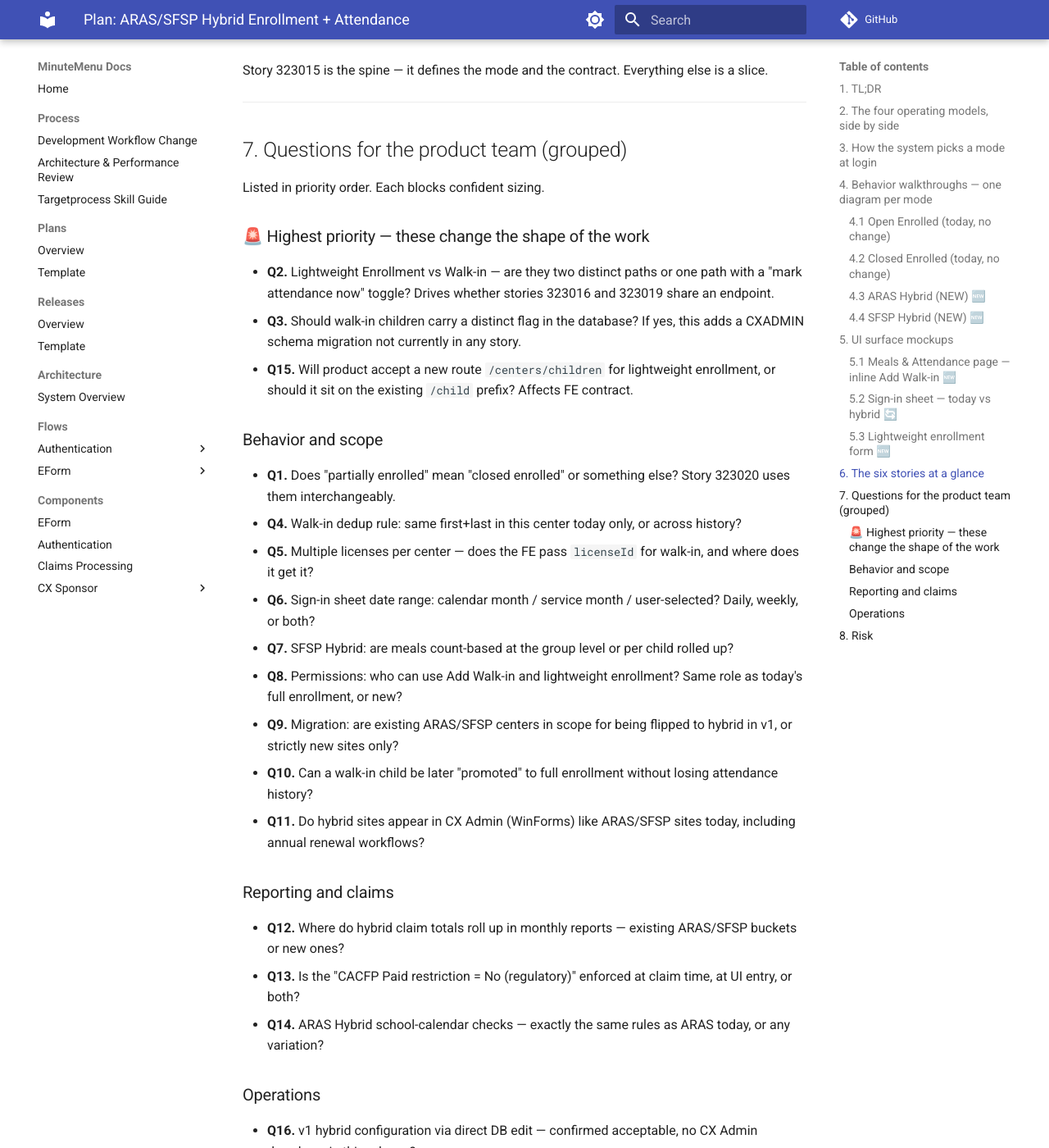
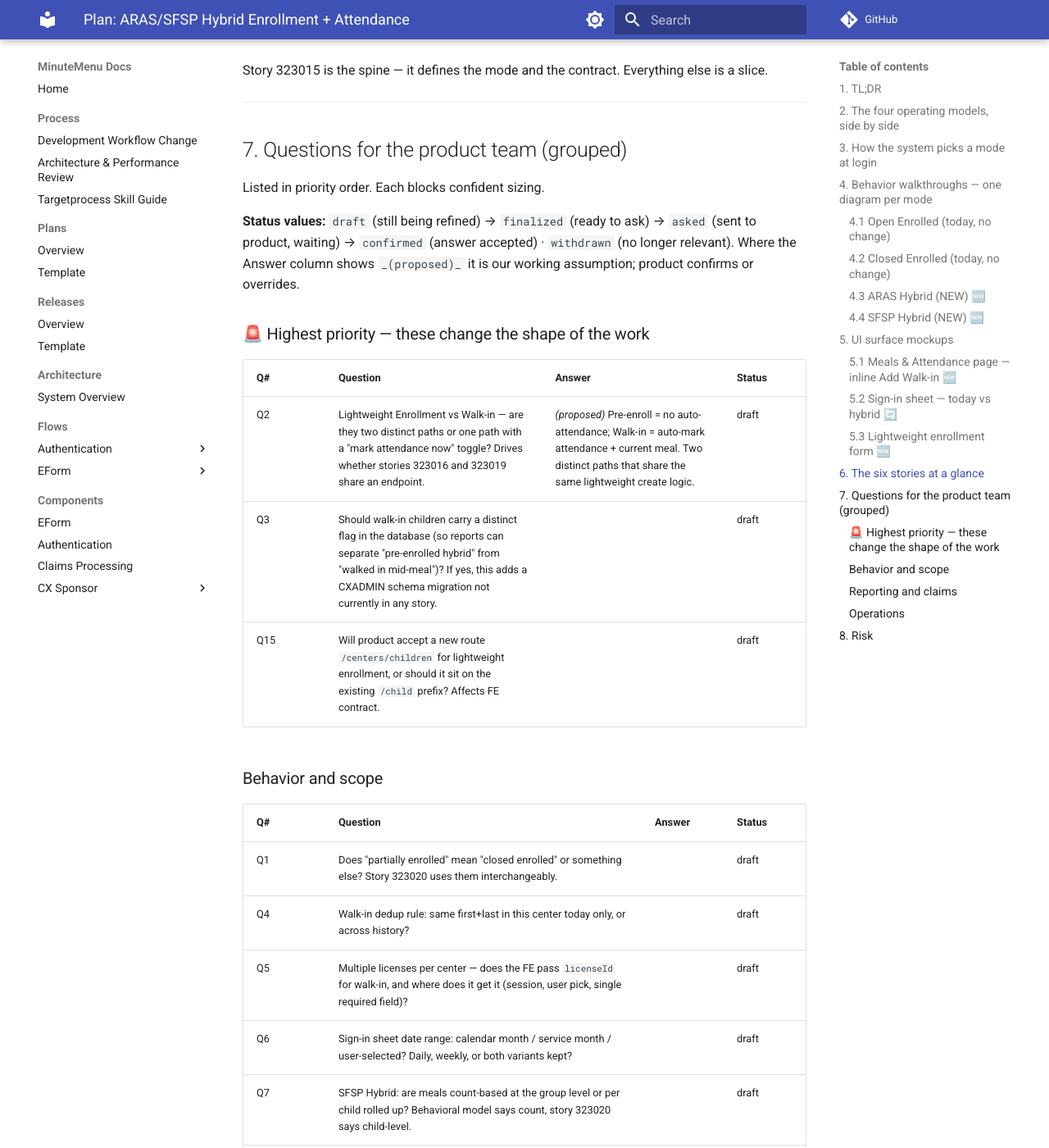
Before and after one commit to MinuteMenu/docs, an MkDocs documentation site: the page built from docs/plans/323000 hybrid enrollment and attendance/323000.md, in a window 1280 px wide and 1400 px high, scrolled down 5990 px. Shown: the whole window at 82% size. Built offline with MkDocs 1.6.1 and Material for MkDocs 9.7.7, drawn with Linux system fonts in a browser that asks for light colours; comment, search, counter and statistics services are not loaded; some of the changed text lies outside the part shown.

Commit message:
Restructure §7 product-team questions into status-tracked tables
Each question now has Answer and Status columns. Status lifecycle:
draft → finalized → asked → confirmed (or withdrawn). Working
assumptions captured as proposed answers for Q2 and Q17.

Co-Authored-By: Claude Opus 4.7 (1M context) <noreply@anthropic.com>

```diff
--- a/docs/plans/323000 hybrid enrollment and attendance/323000.md
+++ b/docs/plans/323000 hybrid enrollment and attendance/323000.md
@@ -251,35 +251,46 @@ Story 323015 is the spine — it defines the mode and the contract. Everything e
 
 Listed in priority order. Each blocks confident sizing.
 
+**Status values:** `draft` (still being refined) → `finalized` (ready to ask) → `asked` (sent to product, waiting) → `confirmed` (answer accepted) · `withdrawn` (no longer relevant).
+Where the Answer column shows `_(proposed)_` it is our working assumption; product confirms or overrides.
+
 ### 🚨 Highest priority — these change the shape of the work
 
-- **Q2.** Lightweight Enrollment vs Walk-in — are they two distinct paths or one path with a "mark attendance now" toggle? Drives whether stories 323016 and 323019 share an endpoint.
-- **Q3.** Should walk-in children carry a distinct flag in the database? If yes, this adds a CXADMIN schema migration not currently in any story.
-- **Q15.** Will product accept a new route `/centers/children` for lightweight enrollment, or should it sit on the existing `/child` prefix? Affects FE contract.
+| Q# | Question | Answer | Status |
+|----|----------|--------|--------|
+| Q2 | Lightweight Enrollment vs Walk-in — are they two distinct paths or one path with a "mark attendance now" toggle? Drives whether stories 323016 and 323019 share an endpoint. | _(proposed)_ Pre-enroll = no auto-attendance; Walk-in = auto-mark attendance + current meal. Two distinct paths that share the same lightweight create logic. | draft |
+| Q3 | Should walk-in children carry a distinct flag in the database (so reports can separate "pre-enrolled hybrid" from "walked in mid-meal")? If yes, this adds a CXADMIN schema migration not currently in any story. | | draft |
+| Q15 | Will product accept a new route `/centers/children` for lightweight enrollment, or should it sit on the existing `/child` prefix? Affects FE contract. | | draft |
 
 ### Behavior and scope
 
-- **Q1.** Does "partially enrolled" mean "closed enrolled" or something else? Story 323020 uses them interchangeably.
-- **Q4.** Walk-in dedup rule: same first+last in this center today only, or across history?
-- **Q5.** Multiple licenses per center — does the FE pass `licenseId` for walk-in, and where does it get it?
-- **Q6.** Sign-in sheet date range: calendar month / service month / user-selected? Daily, weekly, or both?
-- **Q7.** SFSP Hybrid: are meals count-based at the group level or per child rolled up?
-- **Q8.** Permissions: who can use Add Walk-in and lightweight enrollment? Same role as today's full enrollment, or new?
-- **Q9.** Migration: are existing ARAS/SFSP centers in scope for being flipped to hybrid in v1, or strictly new sites only?
-- **Q10.** Can a walk-in child be later "promoted" to full enrollment without losing attendance history?
-- **Q11.** Do hybrid sites appear in CX Admin (WinForms) like ARAS/SFSP sites today, including annual renewal workflows?
+| Q# | Question | Answer | Status |
+|----|----------|--------|--------|
+| Q1 | Does "partially enrolled" mean "closed enrolled" or something else? Story 323020 uses them interchangeably. | | draft |
+| Q4 | Walk-in dedup rule: same first+last in this center today only, or across history? | | draft |
+| Q5 | Multiple licenses per center — does the FE pass `licenseId` for walk-in, and where does it get it (session, user pick, single required field)? | | draft |
+| Q6 | Sign-in sheet date range: calendar month / service month / user-selected? Daily, weekly, or both variants kept? | | draft |
+| Q7 | SFSP Hybrid: are meals count-based at the group level or per child rolled up? Behavioral model says count, story 323020 says child-level. | | draft |
+| Q8 | Permissions: who can use Add Walk-in and lightweight enrollment? Same role as today's full enrollment, or new role? | | draft |
+| Q9 | Migration: are existing ARAS/SFSP centers in scope for being flipped to hybrid in v1, or strictly new sites only? | | draft |
+| Q10 | Can a walk-in child be later "promoted" to full enrollment without losing attendance history? Same `child_id`? | | draft |
+| Q11 | Do hybrid sites appear in CX Admin (WinForms) like ARAS/SFSP sites today, including annual renewal workflows? | | draft |
 
 ### Reporting and claims
 
-- **Q12.** Where do hybrid claim totals roll up in monthly reports — existing ARAS/SFSP buckets or new ones?
-- **Q13.** Is the "CACFP Paid restriction = No (regulatory)" enforced at claim time, at UI entry, or both?
-- **Q14.** ARAS Hybrid school-calendar checks — exactly the same rules as ARAS today, or any variation?
+| Q# | Question | Answer | Status |
+|----|----------|--------|--------|
+| Q12 | Where do hybrid claim totals roll up in monthly reports — existing ARAS/SFSP buckets or new ones? | | draft |
+| Q13 | Is the "CACFP Paid restriction = No (regulatory)" enforced at claim time, at UI entry, or both? | | draft |
+| Q14 | ARAS Hybrid school-calendar checks — exactly the same rules as ARAS today, or any variation? | | draft |
 
 ### Operations
 
-- **Q16.** v1 hybrid configuration via direct DB edit — confirmed acceptable, no CX Admin dropdown in this release?
-- **Q17.** Parachute sync for hybrid children — skip entirely, or sync as guardianless records?
-- **Q18.** Both daily and weekly sign-in sheets in scope, or just one?
+| Q# | Question | Answer | Status |
+|----|----------|--------|--------|
+| Q16 | v1 hybrid configuration via direct DB edit — confirmed acceptable, no CX Admin dropdown in this release? | | draft |
+| Q17 | Parachute sync for hybrid children — skip entirely, or sync as guardianless records? | _(proposed)_ Skip — no guardian, nothing for the portal to send. | draft |
+| Q18 | Both daily and weekly sign-in sheets in scope, or just one? | | draft |
 
 ---
 
```
